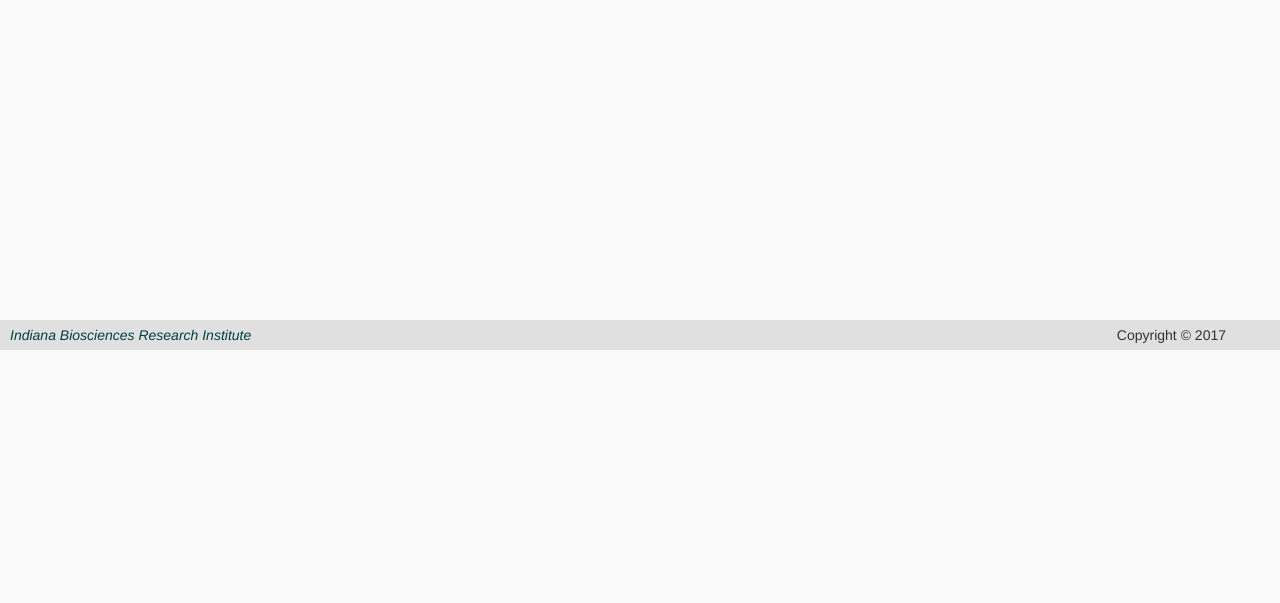
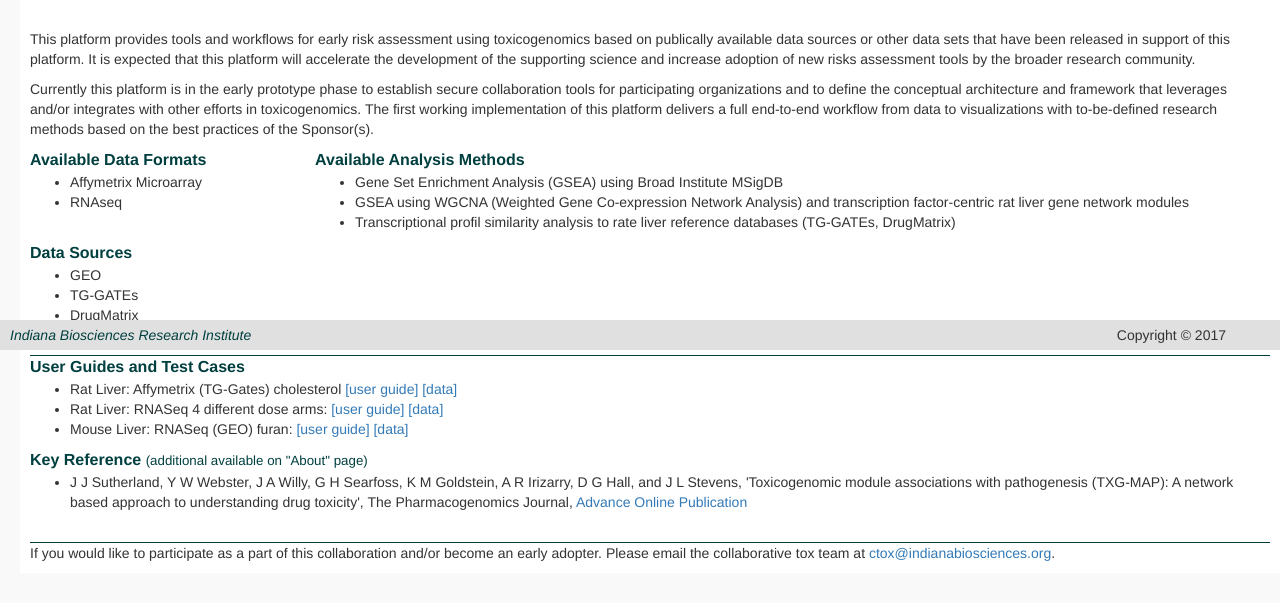
Before and after one commit to IndianaBiosciences/toxapp, a Django app: page / in a window 1280 px wide. Shown: the part 450-1053 px from the top of the page. Before the commit the page ends 800 px from the top, so only its background shows below. Run offline with Django 3.2, Linux system fonts and the light colour scheme; parts of the project's set-up code (start-up, migrations or seed data) failed here and were passed over; some libraries are stand-ins or nearby versions.

Commit message:
Selectively adding back updated pages/styles

```diff
--- a/templates/base.html
+++ b/templates/base.html
@@ -17,7 +17,6 @@
     <script src="https://ajax.googleapis.com/ajax/libs/jqueryui/1.12.1/jquery-ui.min.js"></script>
     <script src="/static/tp/js/base.js"></script>
     <link rel="stylesheet" href="/static/tp/css/base.css">
-    {% block extra_head_content %}{% endblock %}
 </head>
 
 {# Display django.contrib.messages as Bootstrap alerts #}
@@ -50,10 +49,6 @@
                     <li><a href="{% url "profile" %}">User: {{ user }}</a></li>
                     <li><a href="{% url "tp:studies" %}">Studies</a></li>
                     <li><a href="{% url "tp:experiments" %}">Experiments</a></li>
-                    {% if request.session.analyze_list %}
-                      <li><a href="{% url "tp:analysis-summary" %}">Results</a></li>
-                    {% endif %}
-                    <li><a href="{% url "tp:get-tox-assoc" %}">Toxicity prediction</a></li>
                     <li><a href="{% url "logout" %}">Log Out</a></li>
                 {%  endif %}
         </ul>
@@ -63,10 +58,8 @@
 </header>
 
 
-<div id="content">
-
+<div id="content" style="padding: 10px; background-color: rgb(255,255,255);">
       {% block content %}{% endblock %}
-
 </div>
 
 <!-- Sticky Footer -->
--- a/templates/index.html
+++ b/templates/index.html
@@ -2,8 +2,47 @@
 
 {% block content %}
 
-  <h2>Welcome to IBRI's Toxicogenomic Platform</h2>
+<span style="font-weight:bold; font-size: 18pt; color:#003f3f;">Welcome to IBRI's Toxicogenomic Platform</span>
+<div class="myContainer">
+  <div id="myCarousel" class="carousel slide" data-ride="carousel" data-interval="7500">
+    <!-- Indicators -->
+    <ol class="carousel-indicators">
+      <li data-target="#myCarousel" data-slide-to="0" class="active"></li>
+      <li data-target="#myCarousel" data-slide-to="1"></li>
+      <li data-target="#myCarousel" data-slide-to="2"></li>
+    </ol>
 
+    <!-- Wrapper for slides -->
+    <div class="carousel-inner" role="listbox">
+      <div class="item active">
+        <img src="/static/tp/images/image_1.jpg" alt="Chania" width="460" height="345">
+      </div>
+
+      <div class="item">
+        <img src="/static/tp/images/image_2.jpg" alt="Chania" width="460" height="345">
+      </div>
+
+      <div class="item">
+        <img src="/static/tp/images/image_3.jpg" alt="Flower" width="460" height="345">
+      </div>
+    </div>
+
+    <!-- Left and right controls -->
+    <a class="left carousel-control" href="#myCarousel" role="button" data-slide="prev">
+      <span class="glyphicon glyphicon-chevron-left" aria-hidden="true"></span>
+      <span class="sr-only">Previous</span>
+    </a>
+    <a class="right carousel-control" href="#myCarousel" role="button" data-slide="next">
+      <span class="glyphicon glyphicon-chevron-right" aria-hidden="true"></span>
+      <span class="sr-only">Next</span>
+    </a>
+  </div>
+</div>
+
+<table>
+<tr><td colspan="2"></td></tr>
+<tr><td colspan="2">
+     <p>&nbsp;</p>
     <p>This platform provides tools and workflows for early risk assessment using
     toxicogenomics based on publically available data sources or other data sets that have
     been released in support of this platform. It is expected that this platform will accelerate the development
@@ -15,26 +54,26 @@
     toxicogenomics. The first working implementation of this platform
     delivers a full end-to-end workflow from data to visualizations with to-be-defined research
         methods based on the best practices of the Sponsor(s).</p>
-
-    <p></p>
-    <table width="100%">
-    <tr><th>Available Data Formats</th><th>Available Analysis Methods</th></tr>
-    <tr><td>
-            <ul>
-                <li>Affymetrix Microarray</li>
-                <li>RNAseq</li>
-            </ul>
+</td></tr>
+    <tr><td style="font-weight:bold; font-size: 12pt; color:#003f3f;">Available&nbsp;Data&nbsp;Formats</td>
+        <td style="font-weight:bold; font-size: 12pt; color:#003f3f;">Available Analysis Methods</td></tr>
+    <tr><td valign="top">
+        <ul>
+            <li>Affymetrix Microarray</li>
+            <li>RNAseq</li>
+        </ul>
         </td>
         <td>
+            <ul>
             <li>Gene Set Enrichment Analysis (GSEA) using Broad Institute MSigDB</li>
             <li>GSEA using WGCNA (Weighted Gene Co-expression Network Analysis) and
                 transcription factor-centric rat liver gene network modules</li>
             <li>Transcriptional profil similarity analysis to rate liver reference databases (TG-GATEs, DrugMatrix)</li>
+            </ul>
         </td>
     </tr>
-    </table>
-
-    <h4>Data Sources</h4>
+    <tr><td colspan="2" style="font-weight:bold; font-size: 12pt; color:#003f3f;">Data Sources</td></tr>
+    <tr><td>
     <ul>
         <li>GEO</li>
         <li>TG-GATEs</li>
@@ -42,6 +81,34 @@
     </ul>
 
     <p></p>
+    </td></tr>
+    <tr style="border-bottom: 1px solid #003f3f; height: 20px; color:#003f3f;"><td colspan="2">&nbsp;</td></tr>
+   <tr><td style="font-weight:bold; font-size: 12pt; color:#003f3f;" colspan="2">User Guides and Test Cases</td></tr>
+    <tr>
+    <td colspan="2">
+        <ul>
+            <li>Rat Liver: Affymetrix (TG-Gates) cholesterol <a target="_blank" href="/docs/use_cases/CTox_use_case_1.pdf">[user guide]</a>
+                            <a target="_blank" href="/docs/use_cases/CTox_use_case_1_files.zip">[data]</a></li>
+            <li>Rat Liver: RNASeq 4 different dose arms: <a target="_blank" href="/docs/use_cases/CTox_use_case_2.pdf">[user guide]</a>
+                            <a target="_blank" href="/docs/use_cases/CTox_use_case_2_gene_counts.txt">[data]</a></li>
+            <li>Mouse Liver: RNASeq (GEO) furan: <a target="_blank" href="/docs/use_cases/CTox_use_case_3.pdf">[user guide]</a>
+                            <a target="_blank" href="/docs/use_cases/CTox_use_case_3_gene_counts.txt">[data]</a></li>
+        </ul>
+    </td></tr>
+    <tr><td style="font-weight:bold; font-size: 12pt; color:#003f3f;" colspan="2">Key Reference <span style="font-size: 10pt; font-weight:lighter;">(additional available on "About" page)</span></td></tr>
+    <tr>
+    <td colspan="2">
+        <ul>
+            <li>J J Sutherland, Y W Webster, J A Willy, G H Searfoss, K M Goldstein, A R Irizarry,
+            D G Hall, and J L Stevens, 'Toxicogenomic module associations with pathogenesis (TXG-MAP):
+            A network based approach to understanding drug toxicity', The Pharmacogenomics Journal,
+            <A target="_blank" HREF="https://www.nature.com/tpj/journal/vaop/ncurrent/full/tpj201717a.html">Advance Online Publication</A></li>
+        </ul>
+    </td></tr>
 
+    <tr style="border-bottom: 1px solid #003f3f; height: 20px; color:#003f3f;"><td colspan="2">&nbsp;</td></tr>
+    <tr><td colspan="3"> If you would like to participate as a part of this collaboration and/or become an early adopter. Please email
+        the collaborative tox team  at <a href="mailto:ctox@indianabiosciences.org">ctox@indianabiosciences.org</a>.</td></tr>
+    </table>
 
 {% endblock %}
```
Also changed, not shown: templates/about.html (+22 -13 lines), templates/registration/profile.html (+9 -4 lines), tp/static/tp/img/ctox_background_image.jpg (added), tp/static/tp/img/image_1.jpg (added), tp/static/tp/img/image_2.jpg (added), tp/static/tp/img/image_3.jpg (added).
